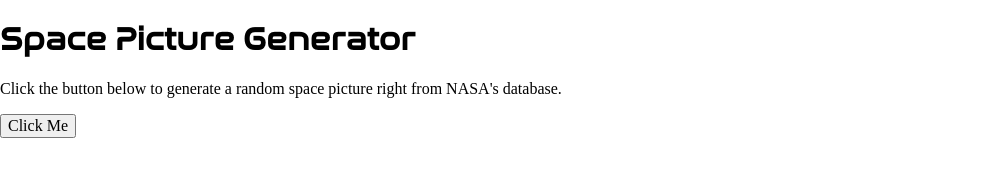
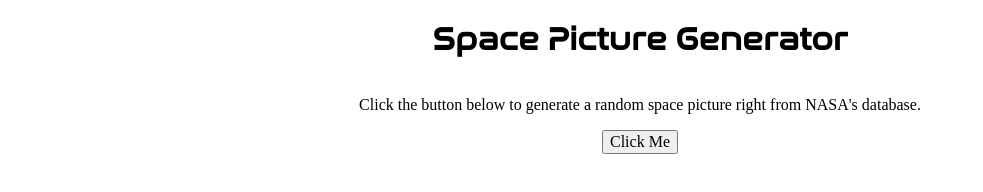
Before and after one commit to morganlloyd/into-the-stars, a plain HTML site: page index.html in a window 1280 px wide. Shown: the whole page, without its empty margins (0-983 px from the left). Drawn offline with Linux system fonts and the light colour scheme; a web font is replaced by a local one.

Commit message:
Added basic styling to index & some mixins

```diff
--- a/index.html
+++ b/index.html
@@ -8,13 +8,19 @@
     <link rel="stylesheet" href="./styles/style.css">
 </head>
 <body>
+    <div class="wrapper">
+        <header class="headContent">
             <h1>Space Picture Generator</h1>
             <p>Click the button below to generate a random space picture right from NASA's database.</p>
             <button class="randomButton">Click Me</button>
+        </header>
 
+        <section class="nasaImgContainer">
             <ul>
                 <!-- Append data from JS here -->
             </ul>
+        </section> <!-- End .nasaImgContainer -->
+    </div>
 
     <!-- Add another button and more info on the picture via JS -->
     <script src="./script.js"></script>
--- /dev/null
+++ b/styles/sass/partials/_body.scss
@@ -0,0 +1,32 @@
+body {
+    .wrapper {
+        width: 1200px;
+        margin: 0 auto;
+        max-width: 90%;
+    }
+
+    .headContent {
+        display: flex;
+        justify-content: center;
+        flex-direction: column;
+        align-items: center;
+    }
+
+    .nasaImgContainer {
+        ul {
+            list-style: none;
+            padding: 0;
+
+            li {
+                display: flex;
+                justify-content: center;
+                flex-direction: column;
+                img {
+                    width: 80%;
+                    height: 80%;
+                    object-fit: cover;
+                }
+            }
+        }
+    }
+}
--- /dev/null
+++ b/styles/sass/partials/_mixins.scss
@@ -0,0 +1,24 @@
+@mixin fontSize($sizeValue) {
+    font-size: $sizeValue * 1px;
+    font-size: ($sizeValue/20) * 1rem;
+}
+
+@mixin breakpoint($size) {
+    @if $size ==medium {
+        @media (max-width: 1080px) {
+            @content;
+        }
+    }
+
+    @else if $size ==small {
+        @media (max-width: 740px) {
+            @content;
+        }
+    }
+
+    @else if $size ==smaller {
+        @media (max-width: 570px) {
+            @content;
+        }
+    }
+}
--- a/styles/sass/style.scss
+++ b/styles/sass/style.scss
@@ -1,4 +1,11 @@
+// General Styling
+
 @import "./partials/setup";
 @import "./partials/variables";
+@import "./partials/mixins";
 @import "./partials/typography";
 @import "./partials/baseStyle";
+
+// Custom Styling
+
+@import "./partials/body";
```
Also changed, not shown: assets/giphy (3).gif (added), styles/mixins.css (added), styles/style.css. Lines whose indentation alone changed are shown as unchanged.
